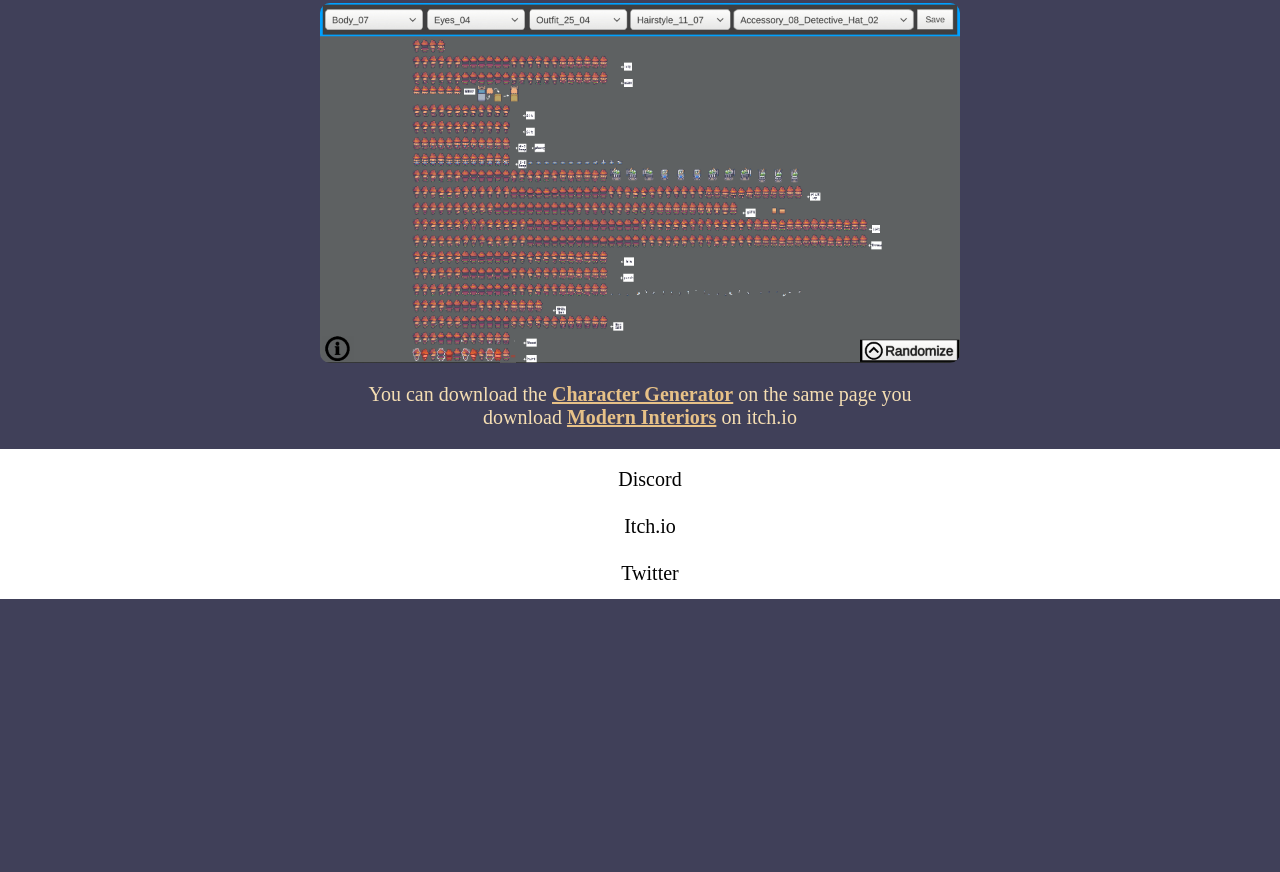
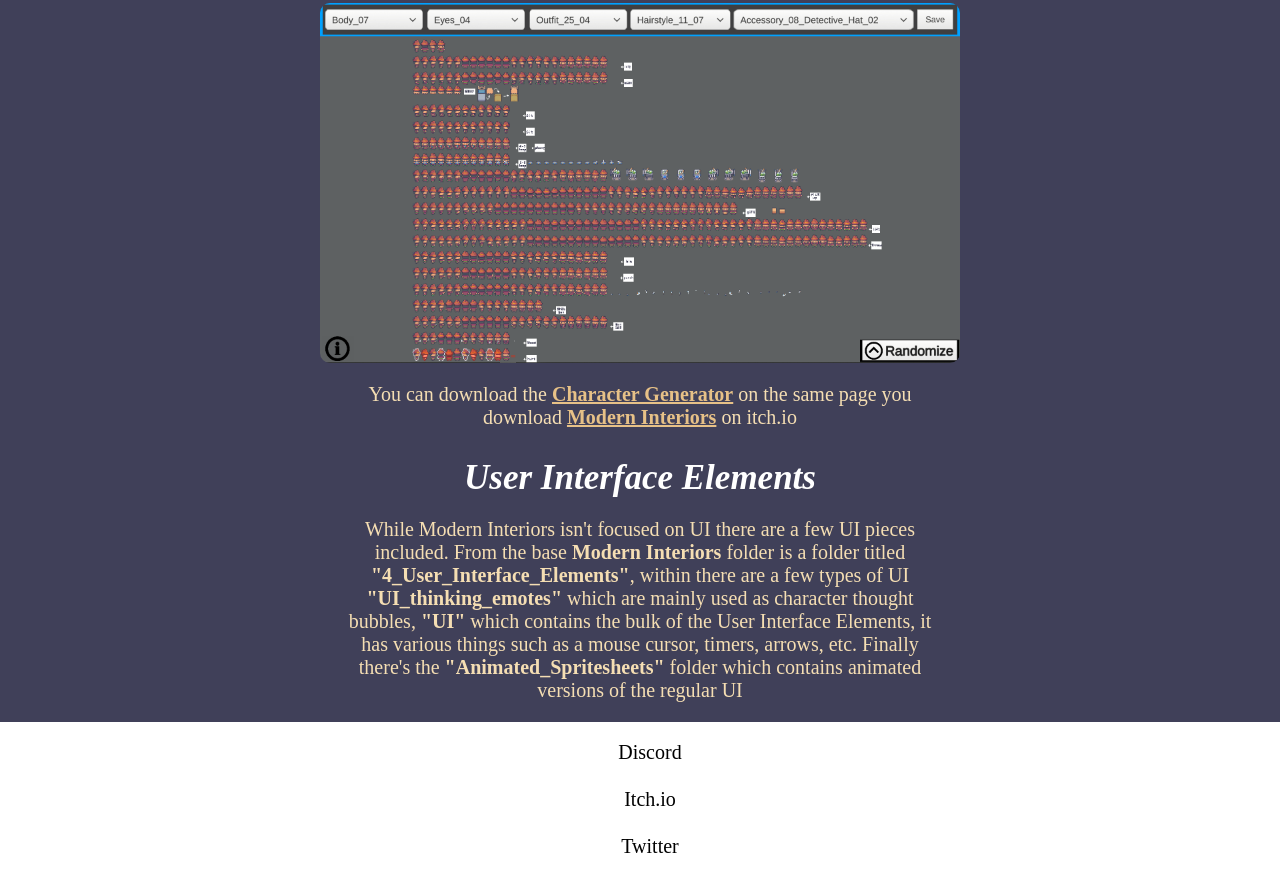
Before and after one commit to Legendaryswordsman2/LimeZu-Resources-Website, a plain HTML site: page modern-interiors.html in a window 1280 px wide. Shown: the part 3046-3918 px from the top of the page. Before the commit the page ends 3645 px from the top, so only its background shows below. Drawn offline with Linux system fonts and the light colour scheme.

Commit message:
Added User Interface Elements Section

```diff
--- a/modern-interiors.html
+++ b/modern-interiors.html
@@ -112,6 +112,12 @@
         You can download the <b><a href="https://legendaryswordsman2.itch.io/portrait-generator" target="_blank">Character Generator</a></b> on the same page you download <b><a href="https://limezu.itch.io/moderninteriors" target="_blank">Modern Interiors</a></b> on itch.io
     </p>
 
+    <h2>User Interface Elements</h2>
+    <p>
+        While Modern Interiors isn't focused on UI there are a few UI pieces included. From the base <b>Modern Interiors</b> folder is a folder titled <b>"4_User_Interface_Elements"</b>, within there are a few types of UI <b>"UI_thinking_emotes"</b> which are mainly used as character thought bubbles,
+        <b>"UI"</b> which contains the bulk of the User Interface Elements, it has various things such as a mouse cursor, timers, arrows, etc. Finally there's the <b>"Animated_Spritesheets"</b> folder which contains animated versions of the regular UI
+    </p>
+
     <footer>
         <ul class="footer-links">
             <li class="footer-link-list-element"><a class="footer-link" target="_blank" href="https://discord.com/invite/2wB3RuAESb">Discord</a></li>
```
